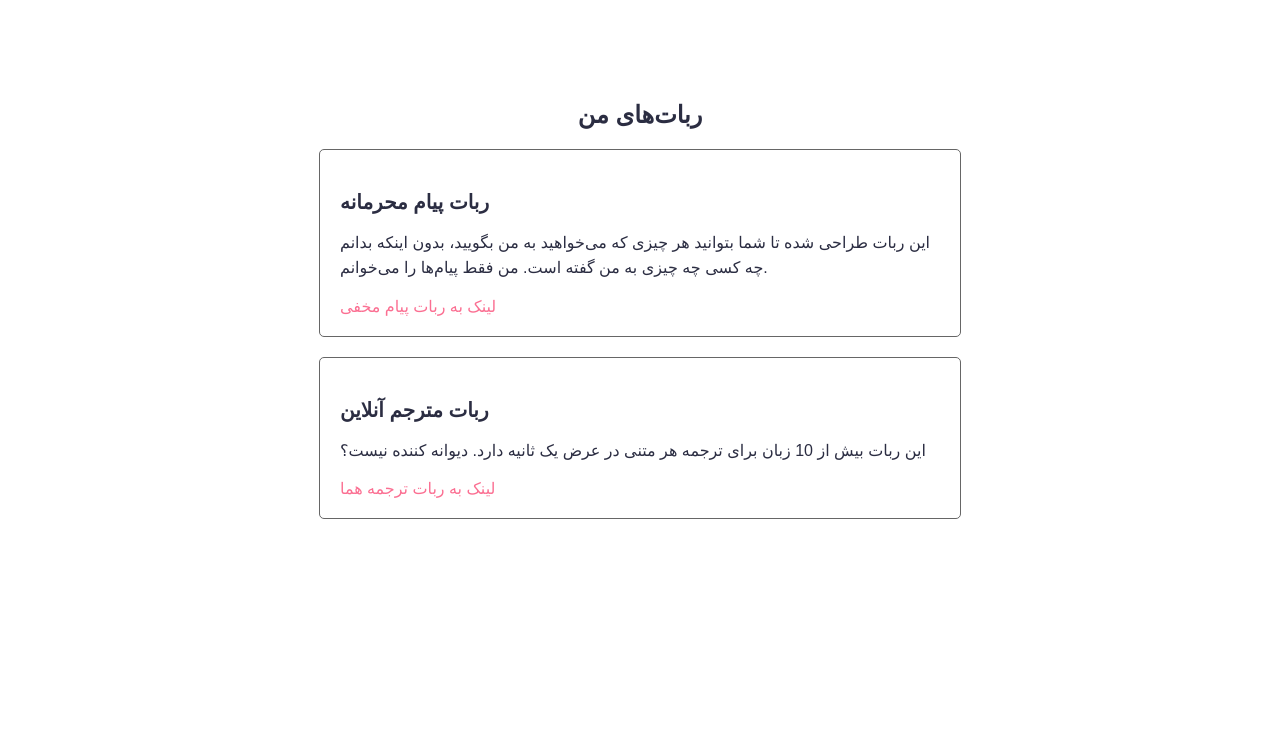
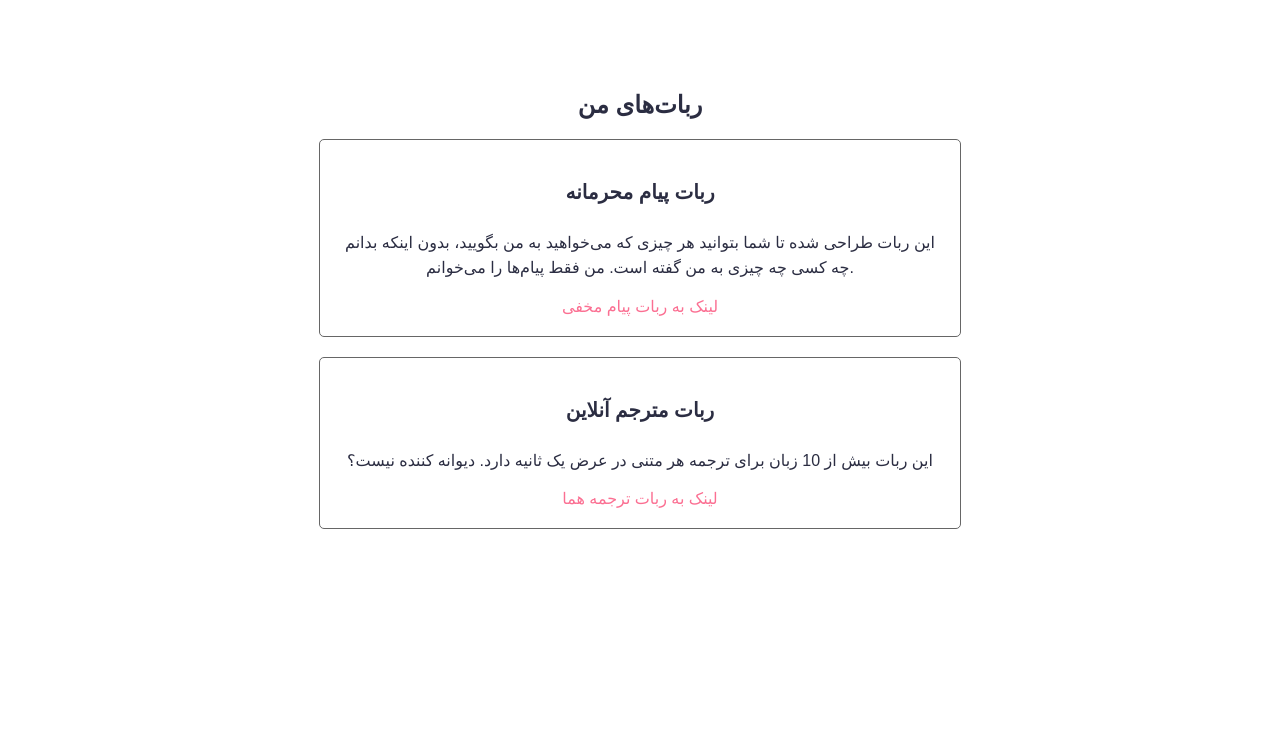
Before and after one commit to MisterPoker/MisterPoker, a plain HTML site: page index.html in a window 1280 px wide. Shown: the part 900-1648 px from the top of the page. Drawn offline with nearby package versions, Linux system fonts and the light colour scheme; a script that the page names is missing; a web font is replaced by a local one.

Commit message:
good at this point

```diff
--- a/styles.css
+++ b/styles.css
@@ -163,6 +163,10 @@ main {
     padding: 20px;
     margin-bottom: 20px;
     background-color: #ffffff; /* White background */
+    display: flex; /* Use flexbox for alignment */
+    flex-direction: column; /* Stack items vertically */
+    justify-content: center; /* Center content vertically */
+    align-items: center; /* Center content horizontally */
 }
 
 .bot h3 {
@@ -170,6 +174,7 @@ main {
     font-size: 20px;
     color: #2b2d42; /* Dark blue-gray text color */
     margin-bottom: 10px;
+    text-align: center; /* Center align heading */
 }
 
 .bot p {
@@ -177,6 +182,7 @@ main {
     font-size: 16px;
     line-height: 1.6;
     color: #2b2d42; /* Dark blue-gray text color */
+    text-align: center; /* Center align paragraph */
 }
 
 .bot a {
```
